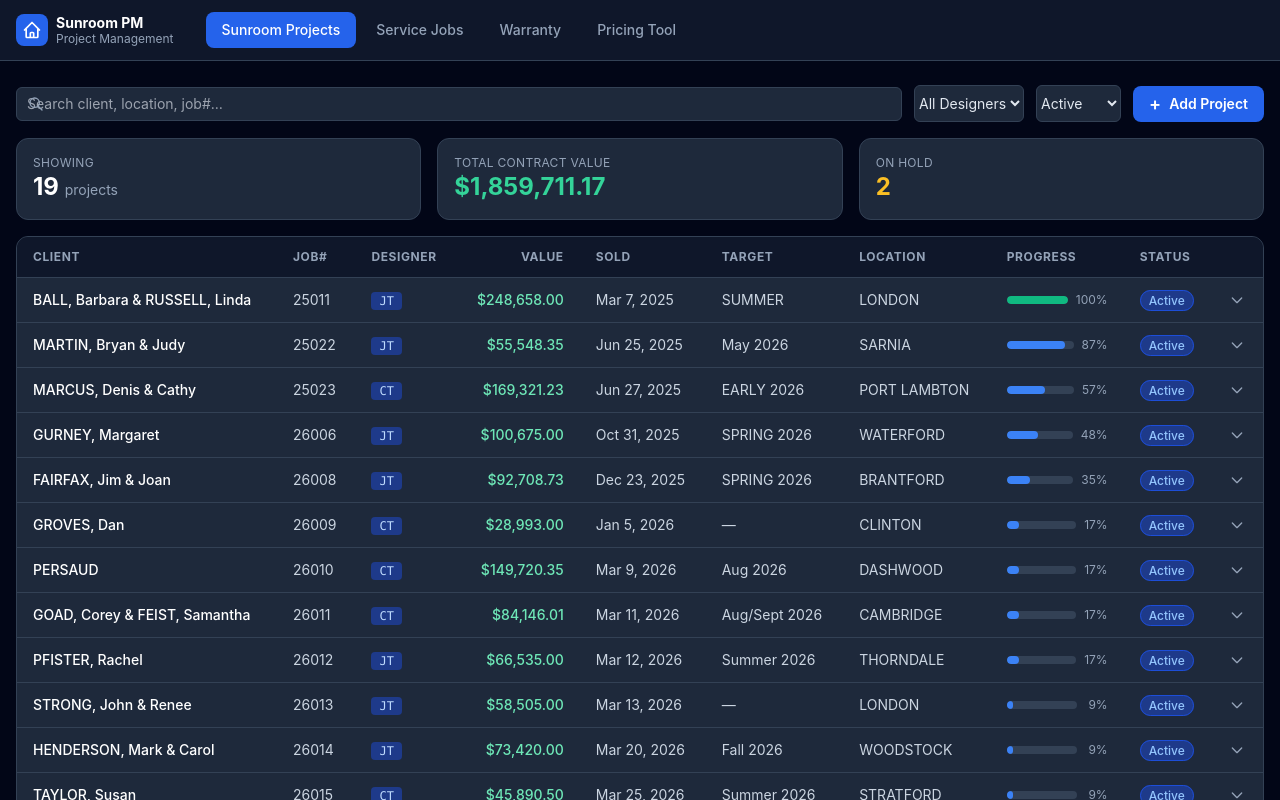
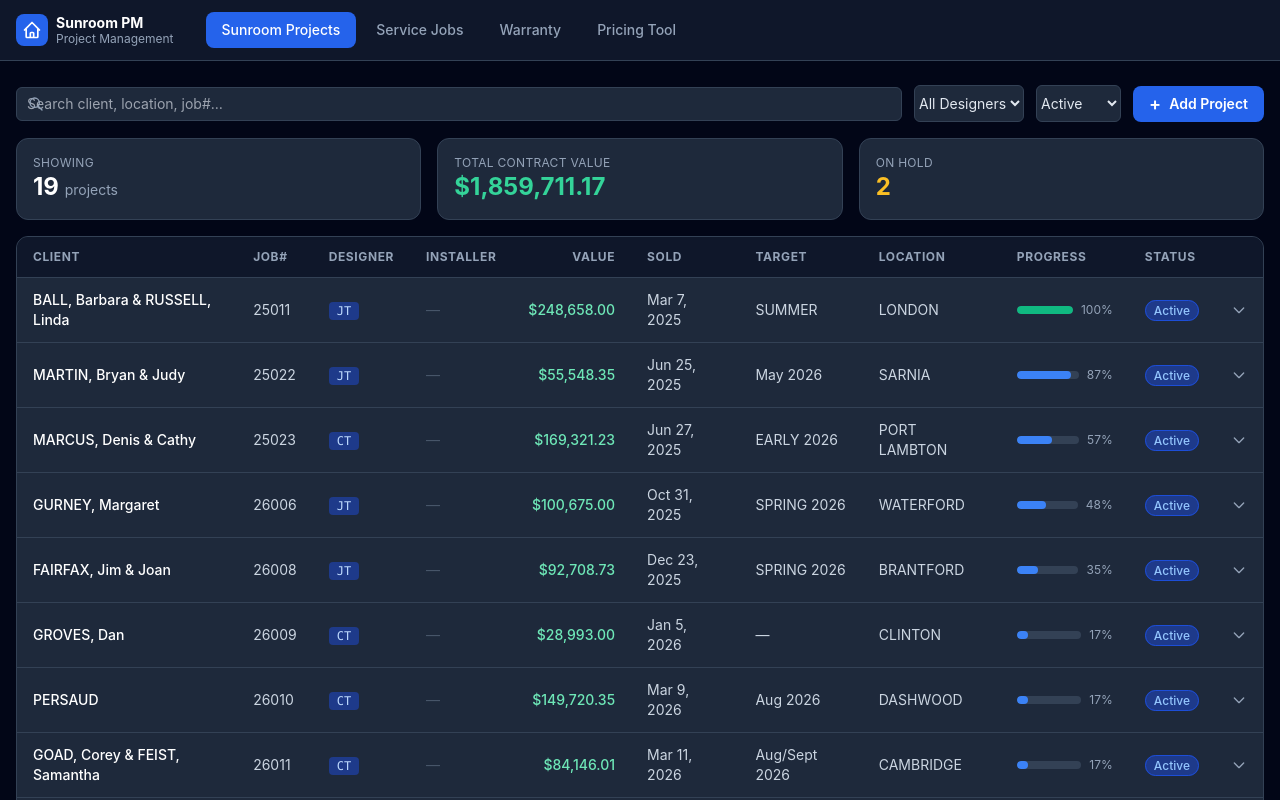
Before and after one commit to Ratchet28/Project-Management-App-, a React (Create React App) app: page / in a window 1280 px wide. Shown: the top 800 px of the page. Built offline with nearby package versions, Linux system fonts and the light colour scheme.

Commit message:
Add installer field to projects
https://claude.ai/code/session_01UD6bwFGJUwvaZEWRVppLSL

```diff
--- a/src/App.js
+++ b/src/App.js
@@ -12,6 +12,7 @@ import {
   SERVICE_CHECKLIST_LABELS,
   DESIGNERS,
   CREW_MEMBERS,
+  INSTALLERS,
 } from './data/initialData';
 
 // ─── Utility ────────────────────────────────────────────────────────────────
@@ -150,7 +151,7 @@ function ProjectForm({ initial, onSave, onCancel }) {
   };
 
   const [form, setForm] = useState(initial || {
-    client: '', jobNumber: '', designer: '', contractValue: '',
+    client: '', jobNumber: '', designer: '', installer: '', contractValue: '',
     soldDate: '', targetDate: '', location: '', status: 'Active',
     notes: '', checklist: emptyChecklist(),
   });
@@ -184,6 +185,7 @@ function ProjectForm({ initial, onSave, onCancel }) {
         <FieldInput label="Client Name" value={form.client} onChange={set('client')} required />
         <FieldInput label="Job Number" value={form.jobNumber} onChange={set('jobNumber')} />
         <FieldInput label="Designer" value={form.designer} onChange={set('designer')} options={DESIGNERS} />
+        <FieldInput label="Installer" value={form.installer} onChange={set('installer')} options={INSTALLERS} />
         <FieldInput label="Contract Value ($)" value={form.contractValue} onChange={set('contractValue')} type="number" />
         <FieldInput label="Sold Date" value={form.soldDate} onChange={set('soldDate')} type="date" />
         <FieldInput label="Target Date" value={form.targetDate} onChange={set('targetDate')} />
@@ -297,6 +299,7 @@ function ProjectsTab() {
                 <th className="text-left px-4 py-3">Client</th>
                 <th className="text-left px-4 py-3">Job#</th>
                 <th className="text-left px-4 py-3">Designer</th>
+                <th className="text-left px-4 py-3">Installer</th>
                 <th className="text-right px-4 py-3">Value</th>
                 <th className="text-left px-4 py-3">Sold</th>
                 <th className="text-left px-4 py-3">Target</th>
@@ -308,7 +311,7 @@ function ProjectsTab() {
             </thead>
             <tbody>
               {filtered.length === 0 && (
-                <tr><td colSpan={10} className="text-center py-10 text-slate-500">No projects found.</td></tr>
+                <tr><td colSpan={11} className="text-center py-10 text-slate-500">No projects found.</td></tr>
               )}
               {filtered.map(p => {
                 const pct = progressOf(p.checklist, ALL_PROJECT_CHECKLIST_FIELDS);
@@ -323,6 +326,9 @@ function ProjectsTab() {
                       <td className="px-4 py-3 text-slate-300">{p.jobNumber}</td>
                       <td className="px-4 py-3">
                         <span className="bg-blue-900 text-blue-200 text-xs px-2 py-0.5 rounded font-mono">{p.designer}</span>
+                      </td>
+                      <td className="px-4 py-3">
+                        {p.installer ? <span className="bg-purple-900 text-purple-200 text-xs px-2 py-0.5 rounded font-mono">{p.installer}</span> : <span className="text-slate-600">—</span>}
                       </td>
                       <td className="px-4 py-3 text-right text-emerald-300 font-medium">{fmtCurrency(p.contractValue)}</td>
                       <td className="px-4 py-3 text-slate-300">{fmtDate(p.soldDate)}</td>
--- a/src/data/initialData.js
+++ b/src/data/initialData.js
@@ -2,6 +2,7 @@
 
 export const DESIGNERS = ['JT', 'CT', 'MH', 'Other'];
 export const CREW_MEMBERS = ['Scott', 'Jacob', 'Isaak', 'Pete', 'Nick', 'Monty', 'Other'];
+export const INSTALLERS = ['Scott', 'Jacob', 'Isaak', 'Pete', 'Nick', 'Monty', 'Other'];
 
 export const PROJECT_CHECKLIST_FIELDS_ROW1 = [
   'DPM', 'SITE_SURVEY', 'DRAWINGS', 'PERMIT', 'FSSC_PRODUCT',
```
